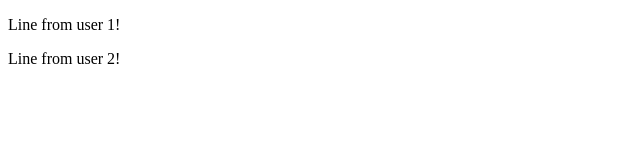
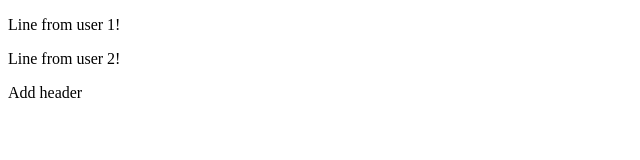
Before and after one commit to ternprojects/Git-lessons_Udemy, a plain HTML site: page index.html in a window 1280 px wide. Shown: the full height of the page, 0-640 px from the left. Drawn offline with Linux system fonts and the light colour scheme.

Commit message:
Base_structure_1

```diff
--- a/index.html
+++ b/index.html
@@ -9,5 +9,6 @@
 <body>
   <p>Line from user 1!</p>
   <p>Line from user 2!</p>
+  <p>Add header</p>
 </body>
 </html>
```
